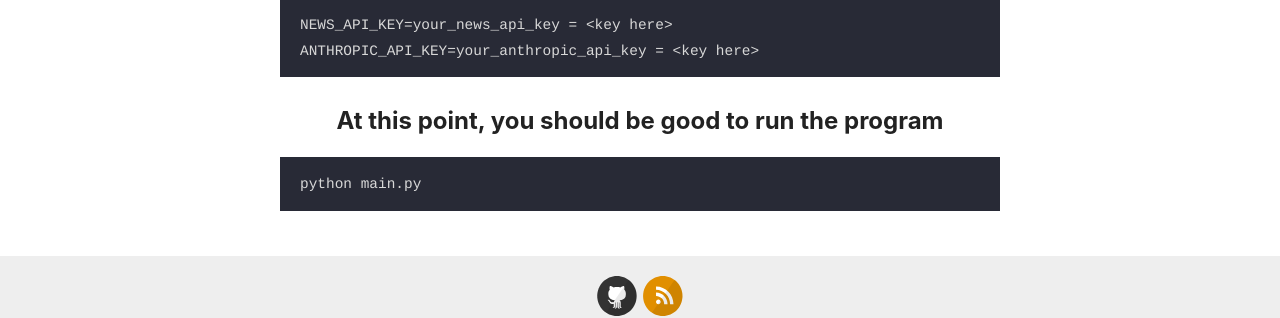
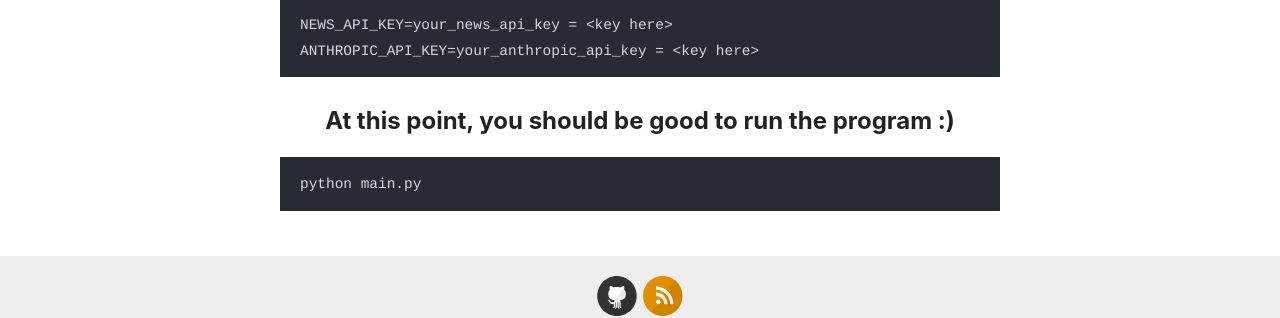
Before and after one commit to UHMCyberAnalytics/UHMCyberAnalytics.github.io, a Jekyll site: the page built from _pages/getting-started.md, in a window 1280 px wide. Shown: the part 1151-1469 px from the top of the page. Built offline with Jekyll 4.4.1, drawn with Linux system fonts in a browser that asks for light colours.

````diff
--- a/_pages/getting-started.md
+++ b/_pages/getting-started.md
@@ -47,7 +47,7 @@ NEWS_API_KEY=your_news_api_key = <key here>
 ANTHROPIC_API_KEY=your_anthropic_api_key = <key here>
 ```
 
-## At this point, you should be good to run the program
+## At this point, you should be good to run the program :)
 ```
 python main.py
 ```
````
